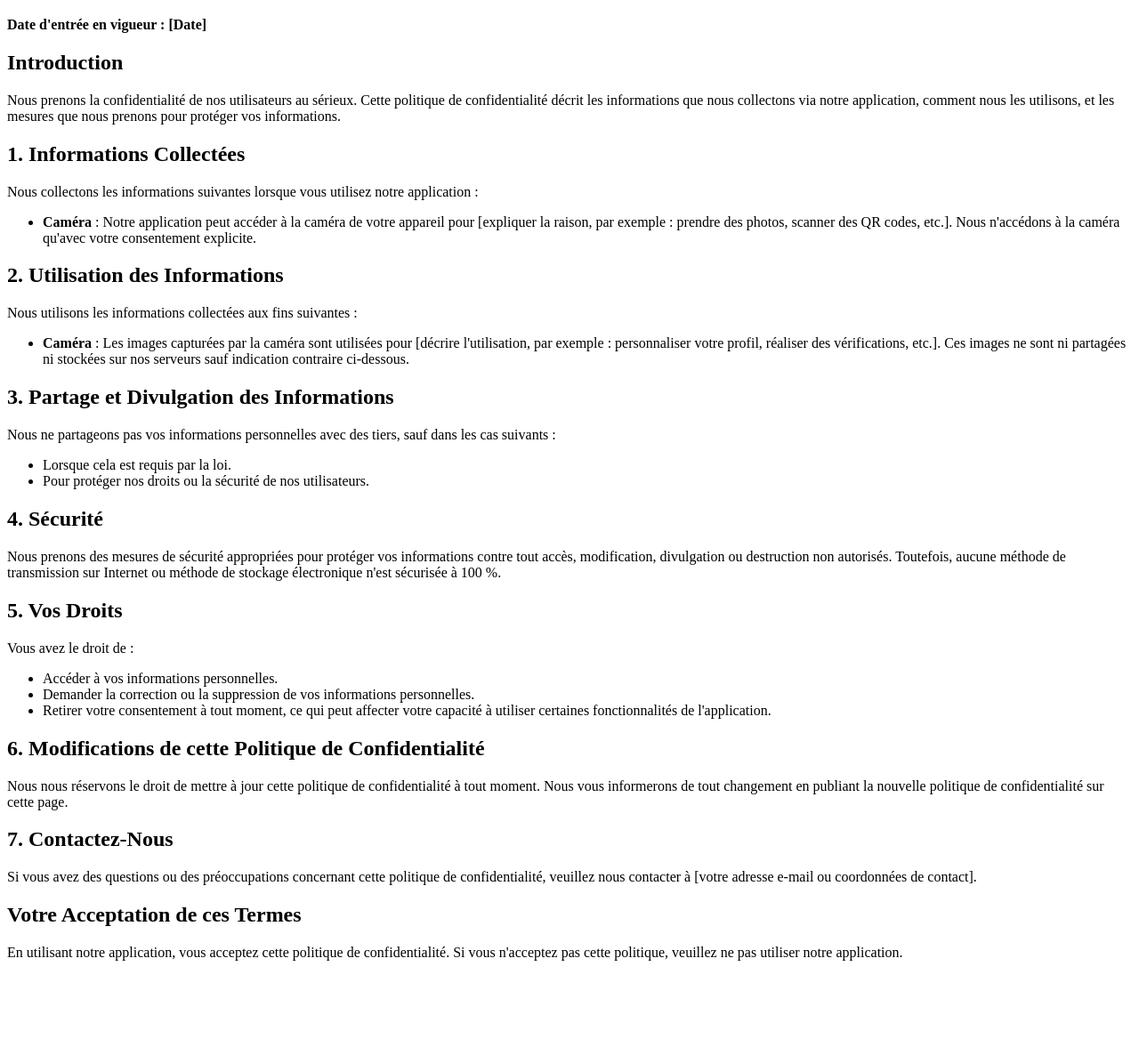
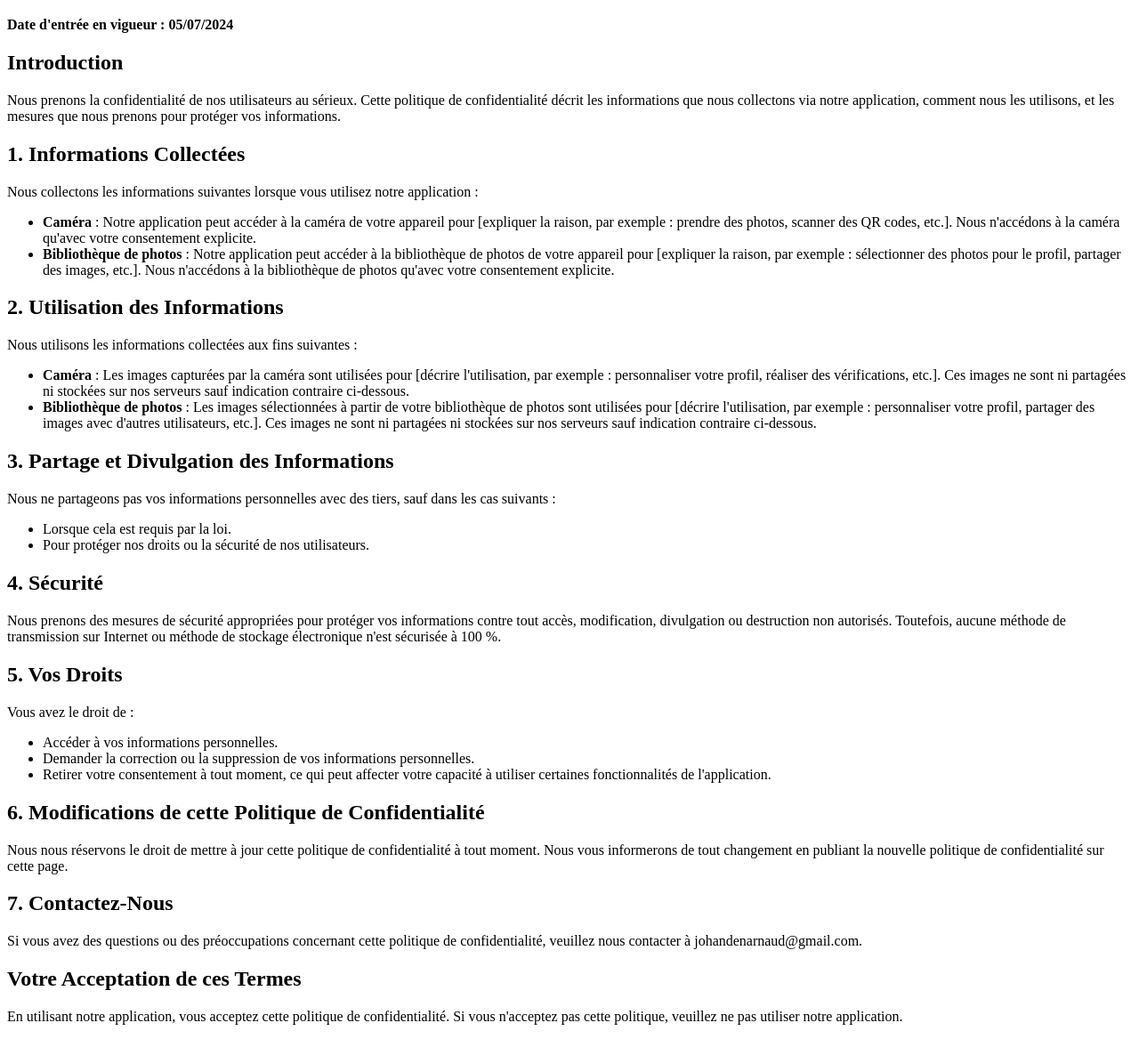
Before and after one commit to JohanDenarnaud/politique-de-confidentialite, a plain HTML site: page index.html in a window 1280 px wide. Shown: the part 61-1229 px from the top of the page at 89% size. Before the commit the page ends 1157 px from the top, so only its background shows below. Drawn offline with Linux system fonts and the light colour scheme.

Commit message:
Update index.html

```diff
--- a/index.html
+++ b/index.html
@@ -7,7 +7,7 @@
 </head>
 <body>
     <h1>Politique de Confidentialité</h1>
-    <p><strong>Date d'entrée en vigueur : [Date]</strong></p>
+    <p><strong>Date d'entrée en vigueur : 05/07/2024</strong></p>
 
     <h2>Introduction</h2>
     <p>Nous prenons la confidentialité de nos utilisateurs au sérieux. Cette politique de confidentialité décrit les informations que nous collectons via notre application, comment nous les utilisons, et les mesures que nous prenons pour protéger vos informations.</p>
@@ -16,12 +16,14 @@
     <p>Nous collectons les informations suivantes lorsque vous utilisez notre application :</p>
     <ul>
         <li><strong>Caméra</strong> : Notre application peut accéder à la caméra de votre appareil pour [expliquer la raison, par exemple : prendre des photos, scanner des QR codes, etc.]. Nous n'accédons à la caméra qu'avec votre consentement explicite.</li>
+        <li><strong>Bibliothèque de photos</strong> : Notre application peut accéder à la bibliothèque de photos de votre appareil pour [expliquer la raison, par exemple : sélectionner des photos pour le profil, partager des images, etc.]. Nous n'accédons à la bibliothèque de photos qu'avec votre consentement explicite.</li>
     </ul>
 
     <h2>2. Utilisation des Informations</h2>
     <p>Nous utilisons les informations collectées aux fins suivantes :</p>
     <ul>
         <li><strong>Caméra</strong> : Les images capturées par la caméra sont utilisées pour [décrire l'utilisation, par exemple : personnaliser votre profil, réaliser des vérifications, etc.]. Ces images ne sont ni partagées ni stockées sur nos serveurs sauf indication contraire ci-dessous.</li>
+        <li><strong>Bibliothèque de photos</strong> : Les images sélectionnées à partir de votre bibliothèque de photos sont utilisées pour [décrire l'utilisation, par exemple : personnaliser votre profil, partager des images avec d'autres utilisateurs, etc.]. Ces images ne sont ni partagées ni stockées sur nos serveurs sauf indication contraire ci-dessous.</li>
     </ul>
 
     <h2>3. Partage et Divulgation des Informations</h2>
@@ -46,7 +48,7 @@
     <p>Nous nous réservons le droit de mettre à jour cette politique de confidentialité à tout moment. Nous vous informerons de tout changement en publiant la nouvelle politique de confidentialité sur cette page.</p>
 
     <h2>7. Contactez-Nous</h2>
-    <p>Si vous avez des questions ou des préoccupations concernant cette politique de confidentialité, veuillez nous contacter à [votre adresse e-mail ou coordonnées de contact].</p>
+    <p>Si vous avez des questions ou des préoccupations concernant cette politique de confidentialité, veuillez nous contacter à johandenarnaud@gmail.com.</p>
 
     <h2>Votre Acceptation de ces Termes</h2>
     <p>En utilisant notre application, vous acceptez cette politique de confidentialité. Si vous n'acceptez pas cette politique, veuillez ne pas utiliser notre application.</p>
```
